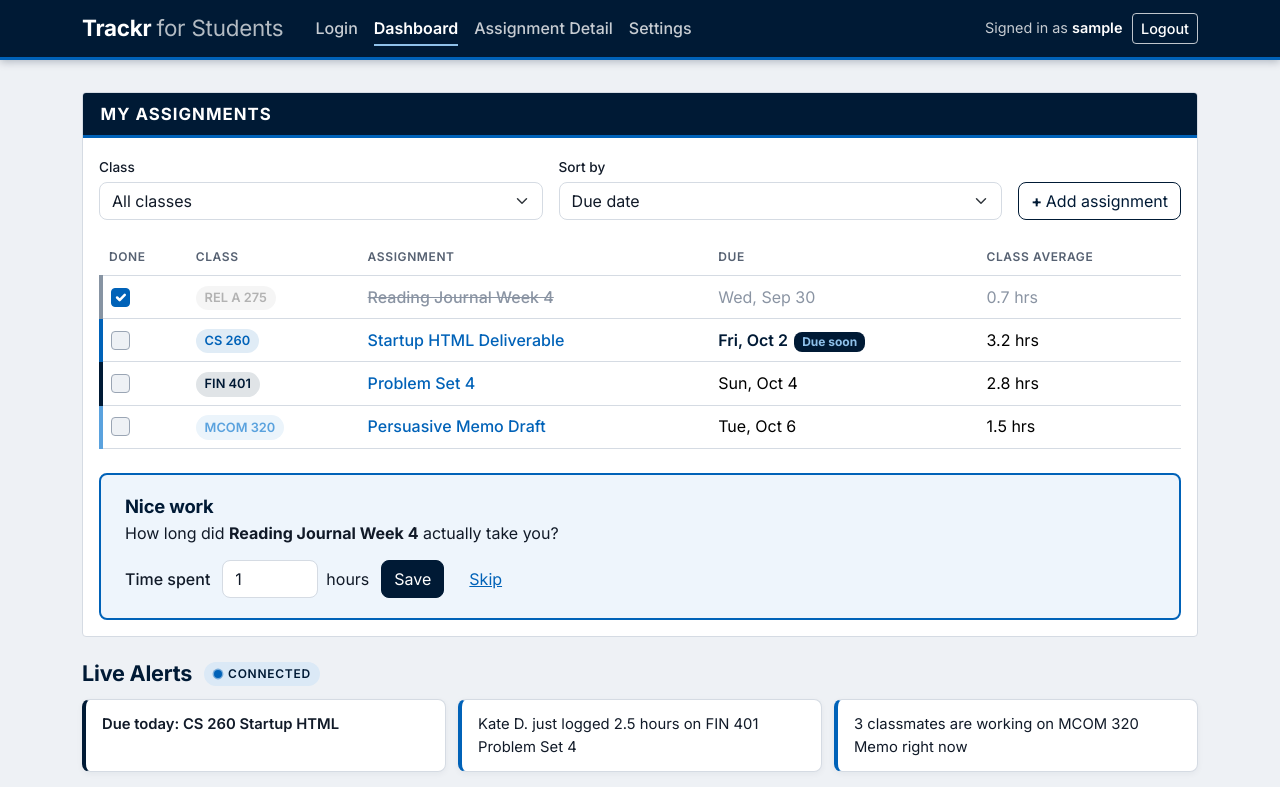
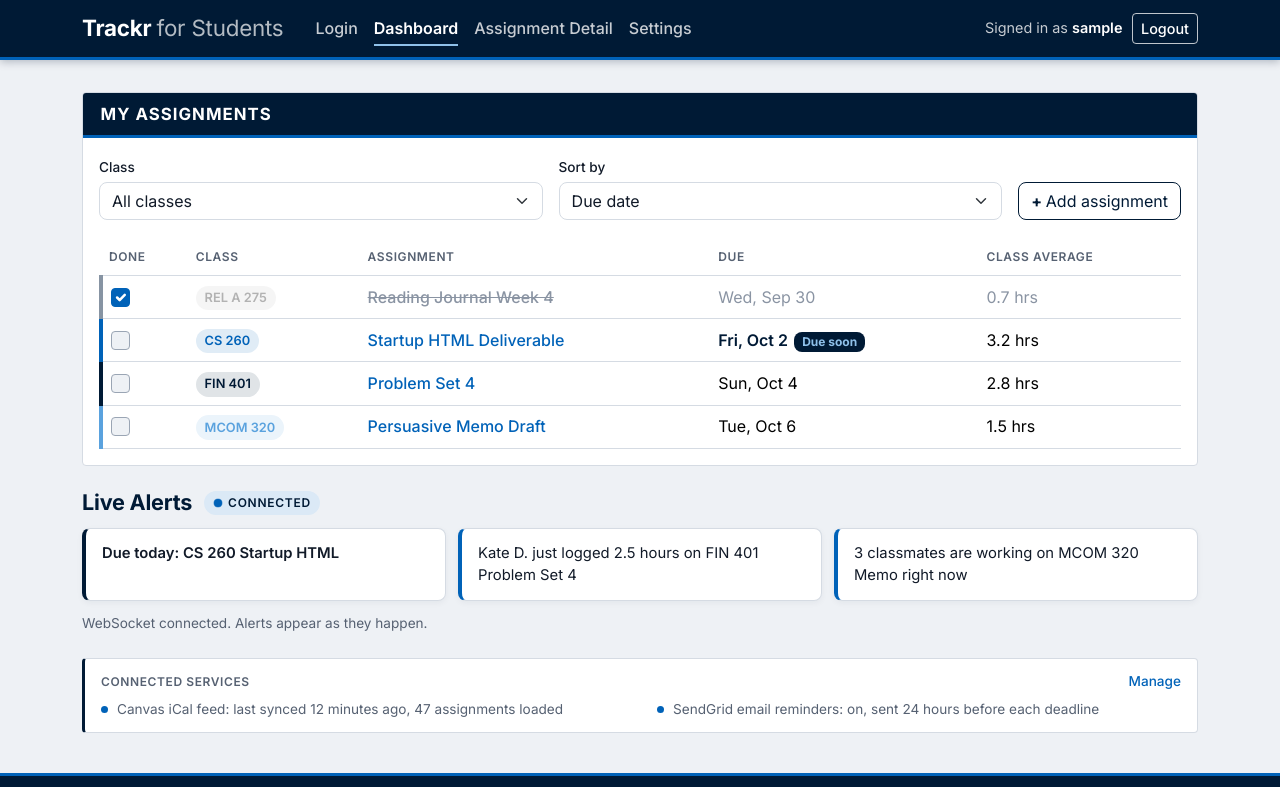
Before and after one commit to rshurtliff/startup, a React (Vite) app: page /dashboard in a window 1280 px wide. Shown: the top 787 px of the page. Built offline with nearby package versions, Linux system fonts and the light colour scheme; sample sign-in values are in the browser's storage.

Commit message:
Check off assignment - prompts you to enter time spent

```diff
--- a/src/components/common/hoursInput.jsx
+++ b/src/components/common/hoursInput.jsx
@@ -1,9 +1,10 @@
 import React from 'react';
 import './hoursInput.css';
 
-// Number box with "hours" after it. Pass defaultValue for a starting number
-// or placeholder for a hint. The label stays with the form that uses it.
-export function HoursInput({ id, defaultValue, placeholder }) {
+// Number box with "hours" after it. Pass value and onChange to keep what's
+// typed in state, or placeholder for a hint. The label stays with the form
+// that uses it.
+export function HoursInput({ id, value, onChange, placeholder, required }) {
   return (
     <div className="hours-input">
       <input
@@ -13,8 +14,10 @@ export function HoursInput({ id, defaultValue, placeholder }) {
         name={id}
         min="0"
         step="0.25"
-        defaultValue={defaultValue}
+        value={value}
+        onChange={onChange}
         placeholder={placeholder}
+        required={required}
       />
       <span>hours</span>
     </div>
--- a/src/dashboard/dashboard.css
+++ b/src/dashboard/dashboard.css
@@ -314,6 +314,11 @@
   .assignment-table tbody td:nth-child(5)::before {
     content: "Avg ";
   }
+
+  /* "Avg Only you" reads oddly, so assignments I added skip the label */
+  .assignment-table tbody td.no-average::before {
+    content: none;
+  }
 }
 
 /* ---------- Time logging prompt ---------- */
--- a/src/dashboard/dashboard.jsx
+++ b/src/dashboard/dashboard.jsx
@@ -4,6 +4,7 @@ import { ClassTag } from '../components/common/classTag';
 import { HoursInput } from '../components/common/hoursInput';
 import { LiveIndicator, LiveNote } from '../components/common/liveIndicator';
 import { formatDue, isDueSoon } from '../utils/dates';
+import { isCustom } from '../utils/assignments';
 import { classes, assignments as mockAssignments, alerts, services } from './mockData';
 import './dashboard.css';
 
@@ -20,6 +21,11 @@ export function Dashboard() {
   const [newTitle, setNewTitle] = useState('');
   const [newClass, setNewClass] = useState('cs260');
   const [newDue, setNewDue] = useState('');
+
+  // The assignment that was just checked off, so the time prompt knows which
+  // one it's asking about. null means the prompt is closed.
+  const [loggingId, setLoggingId] = useState(null);
+  const [loggedHours, setLoggedHours] = useState('1');
 
   // Runs once after the page first shows up. localStorage stands in for the
   // database until the service exists. The first visit ever has nothing saved,
@@ -70,6 +76,35 @@ export function Dashboard() {
     saveAssignments(assignments.filter((a) => a.id !== id));
   }
 
+  // Checks or unchecks one assignment and saves the list. .map() builds a new
+  // list where only the clicked one is swapped for an updated copy.
+  // Checking one off opens the time prompt for it, unless it's one I added.
+  // Nobody else has those, so there's no class average for my time to go into.
+  // Unchecking clears any hours I logged, since it isn't done anymore.
+  function toggleDone(id) {
+    const assignment = assignments.find((a) => a.id === id);
+    const nowDone = !assignment.done;
+    const newList = assignments.map((a) => (a.id === id ? { ...a, done: nowDone, myHours: nowDone ? a.myHours : null } : a));
+    saveAssignments(newList);
+
+    if (nowDone && !isCustom(assignment)) {
+      setLoggedHours('1');
+      setLoggingId(id);
+    } else if (loggingId === id) {
+      setLoggingId(null);
+    }
+  }
+
+  // Save on the time prompt. Stores my hours on that assignment as myHours and
+  // closes the prompt. Once the service exists this also goes into the class
+  // average for everyone.
+  function saveTime(event) {
+    event.preventDefault();
+    const newList = assignments.map((a) => (a.id === loggingId ? { ...a, myHours: Number(loggedHours) } : a));
+    saveAssignments(newList);
+    setLoggingId(null);
+  }
+
   // Placeholder until the service exists. Keeps the forms from reloading the page.
   function handleSubmit(event) {
     event.preventDefault();
@@ -86,10 +121,17 @@ export function Dashboard() {
       return a.classCode.localeCompare(b.classCode);
     }
     if (sortBy === 'time') {
+      // Assignments I added have no class average, so they go at the end
+      if (isCustom(a) || isCustom(b)) {
+        return isCustom(a) - isCustom(b);
+      }
       return a.average - b.average;
     }
     return a.due.localeCompare(b.due);
   });
+
+  // The assignment the time prompt is asking about, if it's open
+  const loggingAssignment = assignments.find((a) => a.id === loggingId);
 
   return (
     <main className="container">
@@ -215,11 +257,12 @@ export function Dashboard() {
                             type="checkbox"
                             id={`done-${a.id}`}
                             aria-label={`Mark ${a.title} as complete`}
-                            defaultChecked={a.done}
+                            checked={a.done}
+                            onChange={() => toggleDone(a.id)}
                           />
                           {/* Only assignments added with the form can be deleted. Canvas
                               ones would just come back on the next sync. */}
-                          {a.id.startsWith('custom-') && (
+                          {isCustom(a) && (
                             <button
                               className="btn btn-sm btn-outline-danger delete-btn"
                               type="button"
@@ -242,7 +285,11 @@ export function Dashboard() {
                         {formatDue(a.due)}
                         {dueSoon && <span className="badge due-badge">Due soon</span>}
                       </td>
-                      <td>{a.average === null ? 'No data yet' : `${a.average} hrs`}</td>
+                      {/* Assignments I added are only mine, so there's no class
+                          average to show */}
+                      <td className={isCustom(a) ? 'no-average' : ''}>
+                        {isCustom(a) ? 'Only you' : `${a.average} hrs`}
+                      </td>
                     </tr>
                   );
                 })}
@@ -250,27 +297,35 @@ export function Dashboard() {
             </table>
           </div>
 
-          {/* Time logging prompt. Phase 2 opens this the instant a box gets
-              checked, and the answer is saved to the database. Shown open here
-              so the placeholder is visible. */}
+          {/* Time logging prompt. Only shows right after a box gets checked, and
+              asks about that assignment. Once the service exists the hours go
+              to the database too. */}
+          {loggingAssignment && (
             <dialog className="time-log" open>
               <h2>Nice work</h2>
               <p>
-              How long did <strong>Reading Journal Week 4</strong> actually take you?
+                How long did <strong>{loggingAssignment.title}</strong> actually take you?
               </p>
-            <form className="time-log-form" onSubmit={handleSubmit}>
+              <form className="time-log-form" onSubmit={saveTime}>
                 <label className="form-label" htmlFor="hours">
                   Time spent
                 </label>
-              <HoursInput id="hours" defaultValue="1" />
+                <HoursInput
+                  id="hours"
+                  value={loggedHours}
+                  onChange={(e) => setLoggedHours(e.target.value)}
+                  required
+                />
                 <button className="btn btn-primary" type="submit">
                   Save
                 </button>
-              <button className="btn btn-link" type="submit">
+                {/* Skip closes the prompt. The assignment stays checked off. */}
+                <button className="btn btn-link" type="button" onClick={() => setLoggingId(null)}>
                   Skip
                 </button>
               </form>
             </dialog>
+          )}
         </div>
       </section>
 
--- /dev/null
+++ b/src/utils/assignments.js
@@ -0,0 +1,6 @@
+// Assignments I add with the form get ids that start with 'custom-'. Nobody
+// else has them, so they can be deleted, don't ask how long they took, and
+// never count toward anyone's time stats.
+export function isCustom(assignment) {
+  return assignment.id.startsWith('custom-');
+}
```
Also changed, not shown: 2 other files (tests, documents, lock files or other folders). Lines whose indentation alone changed are shown as unchanged.
